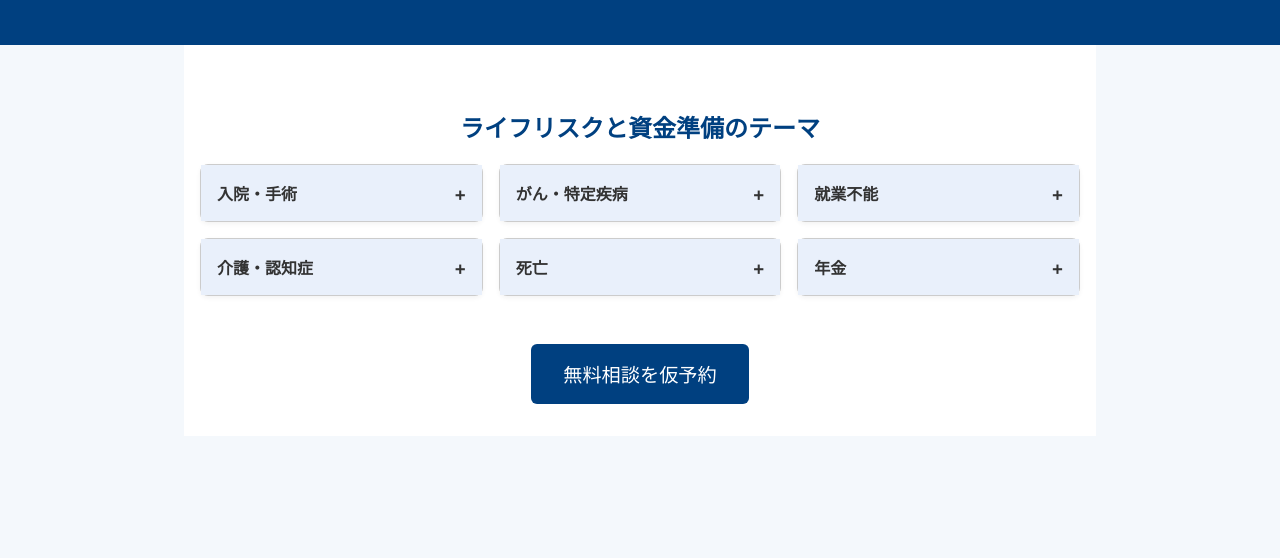
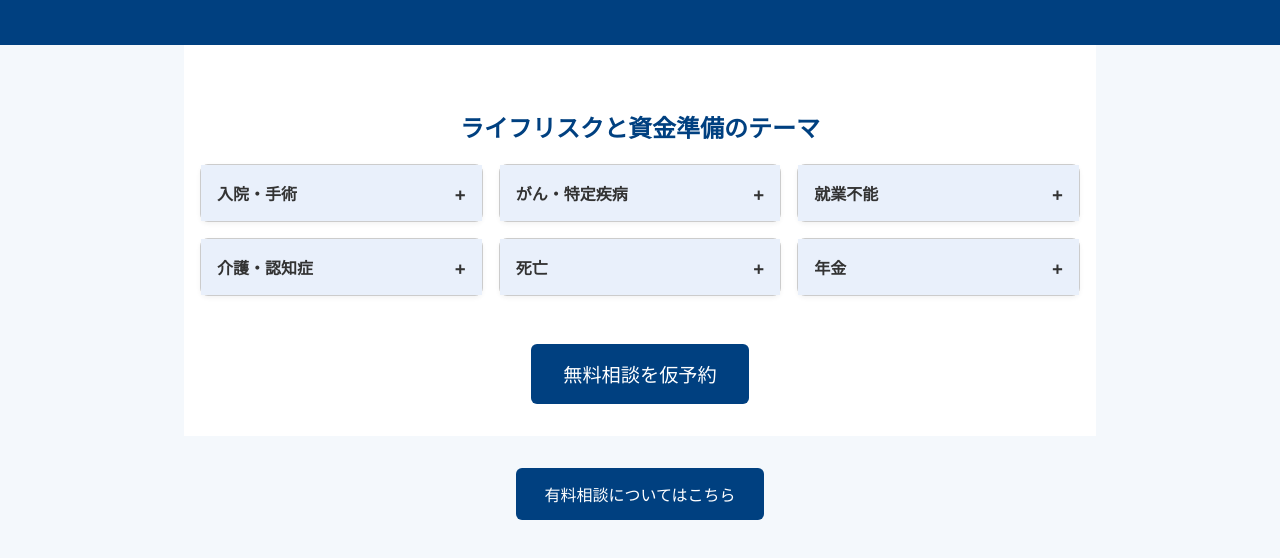
Before and after one commit to DrPotter2022/call-link-test, a plain HTML site: page freeadvise/index.html in a window 1280 px wide. Shown: the part 148-706 px from the top of the page. Drawn offline with Linux system fonts and the light colour scheme.

Commit message:
Update index.html
CTA有料相談

```diff
--- a/freeadvise/index.html
+++ b/freeadvise/index.html
@@ -178,6 +178,12 @@
 </div>
 </div>
 
+<div style="text-align:center; margin-top: 2em;">
+<a href="https://www.wize.uno/freeadvise/" style="display:inline-block; padding: 14px 28px; background-color:#004080; color:white; text-decoration:none; font-size:16px; border-radius:6px;">
+    有料相談についてはこちら
+  </a>
+</div>
+
 <script>
 function toggleMenu() {
   const menu = document.getElementById('menuDropdown');
```
